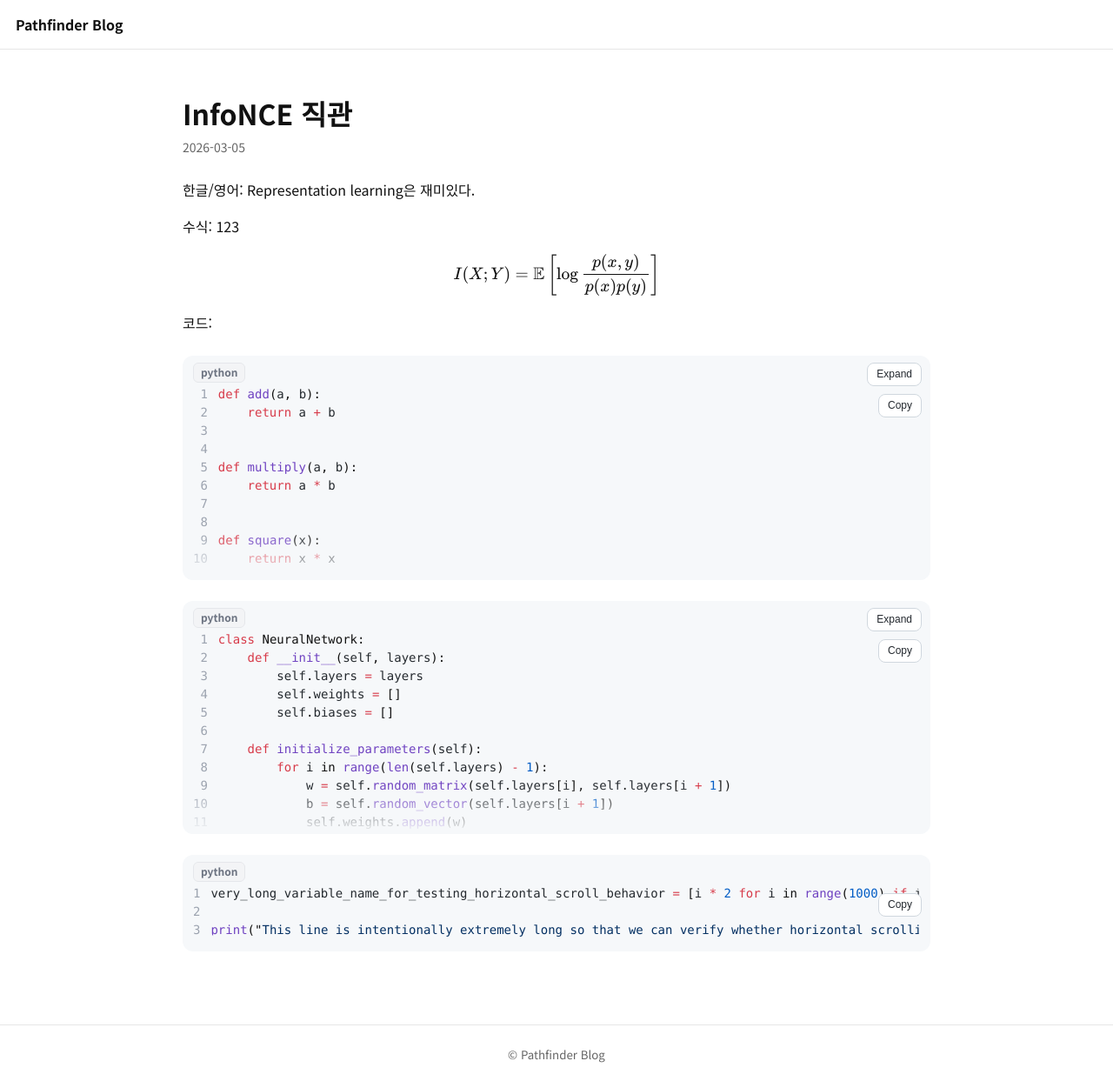
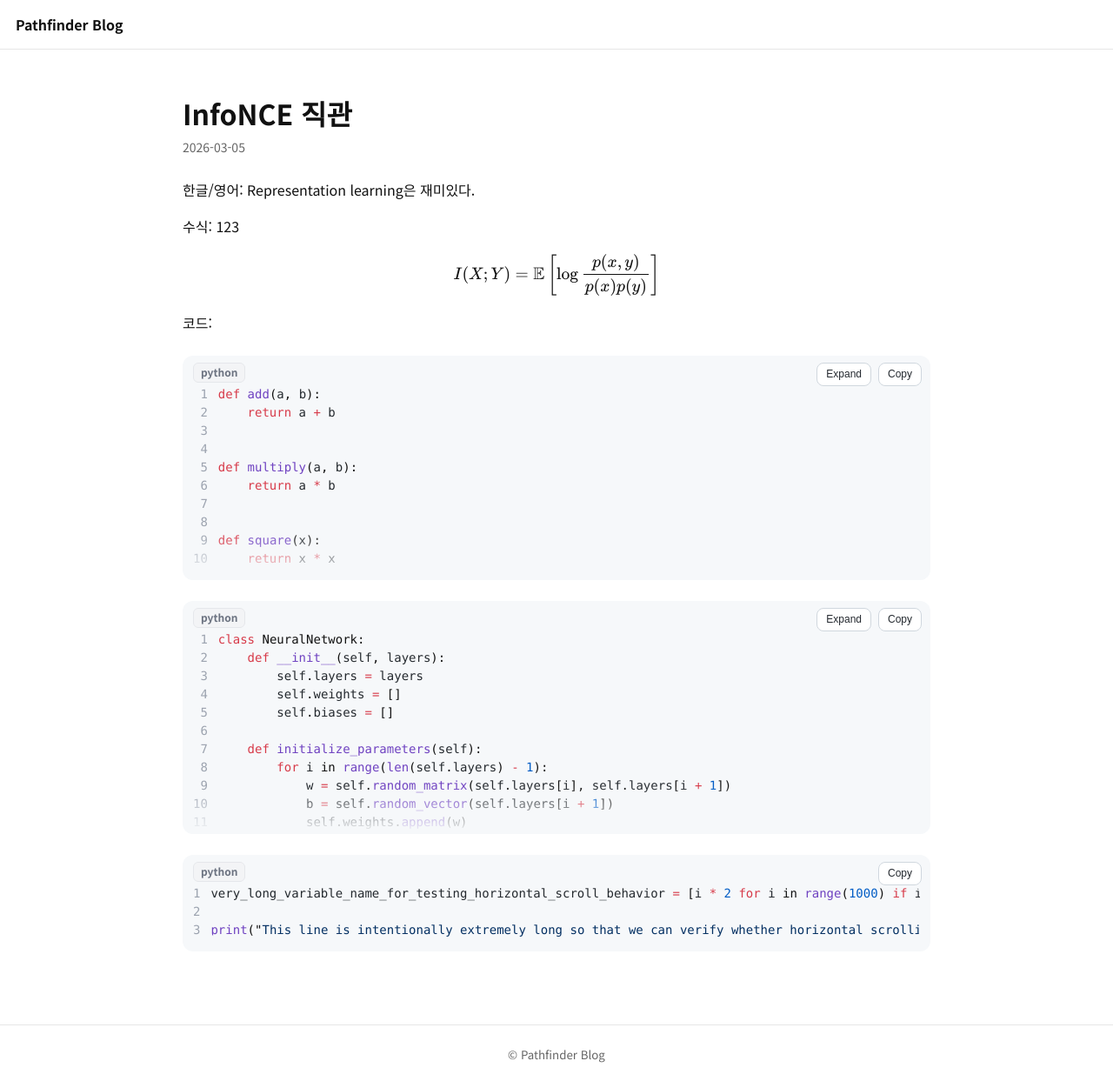
Before and after one commit to pathfinder-J/pathfinder-J.github.io, a Jekyll site: the page built from notes/example.md, in a window 1280 px wide. Shown: the whole page at 87% size. Built offline with Jekyll 4.4.1, drawn with Linux system fonts in a browser that asks for light colours.

Commit message:
Update style.css

```diff
--- a/css/style.css
+++ b/css/style.css
@@ -305,3 +305,54 @@ mjx-container[display="true"]{
 .code-copy-btn{ opacity:0; transition:opacity .15s; }
 .highlight:hover .code-copy-btn{ opacity:1; }
 */
+
+/* ==============================
+   Code toolbar: Expand + Copy (horizontal)
+   ============================== */
+
+.highlighter-rouge .highlight{
+  position: relative; /* toolbar absolute 기준 */
+}
+
+/* 오른쪽 상단 툴바 */
+.code-toolbar{
+  position: absolute;
+  top: 8px;
+  right: 10px;
+  z-index: 20;
+
+  display: flex;
+  flex-direction: row;
+  gap: 8px;
+  align-items: center;
+}
+
+/* 버튼 공통 스타일 */
+.code-toolbar .code-toggle-btn,
+.code-toolbar .code-copy-btn{
+  position: static;     /* ✅ absolute 해제: 가로 정렬 핵심 */
+  top: auto;
+  right: auto;
+
+  font-size: 12px;
+  font-weight: 500;
+  line-height: 1.4;
+
+  padding: 4px 10px;
+  background: #ffffff;
+  color: #24292f;
+
+  border: 1px solid #d0d7de;
+  border-radius: 8px;
+  cursor: pointer;
+}
+
+.code-toolbar .code-toggle-btn:hover,
+.code-toolbar .code-copy-btn:hover{
+  background: #f6f8fa;
+}
+
+.code-toolbar .code-copy-btn.copied{
+  background:#e6ffec;
+  border-color:#2da44e;
+}
```
